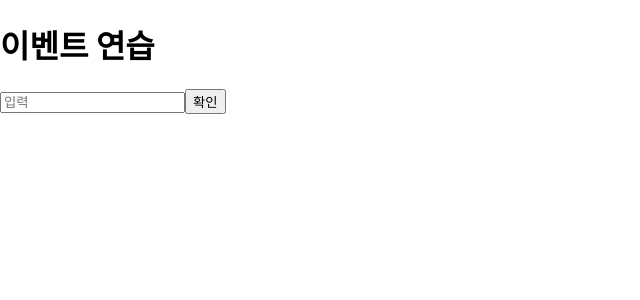
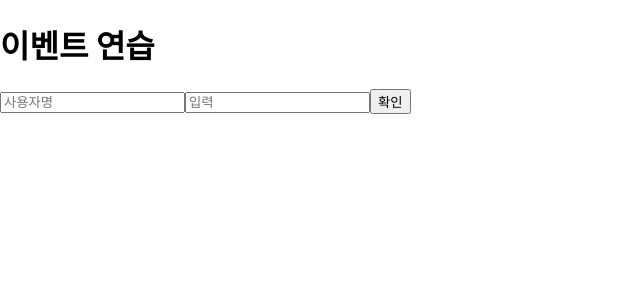
Before and after one commit to JoongHyun-Kim/dev-books, a React (Create React App) app in the folder react-techniques/: page / in a window 1280 px wide. Shown: the top 300 px of the page, without its empty margins (0-640 px from the left). Built offline with nearby package versions, Linux system fonts and the light colour scheme.

Commit message:
Ch 4.2.4 Handling Multiple Inputs

```diff
--- a/react-techniques/src/EventPractice.js
+++ b/react-techniques/src/EventPractice.js
@@ -2,20 +2,20 @@ import React, { Component } from 'react';
 
 class EventPractice extends Component {
    state = {
-      //state 초기값 설정
+      username: '',
       message: '',
    };
 
-   //화살표 함수 형식으로 변경
    handleChange = (e) => {
       this.setState({
-         message: e.target.value,
+         [e.target.name]: e.target.value,
       });
    };
 
    handleClick = () => {
-      alert(this.state.message);
+      alert(this.state.username + ': ' + this.state.message);
       this.setState({
+         username: '',
          message: '',
       });
    };
@@ -24,6 +24,13 @@ class EventPractice extends Component {
       return (
          <div>
             <h1>이벤트 연습</h1>
+            <input
+               type="text"
+               name="username"
+               placeholder="사용자명"
+               value={this.state.username}
+               onChange={this.handleChange}
+            />
             <input
                type="text"
                name="message"
```
